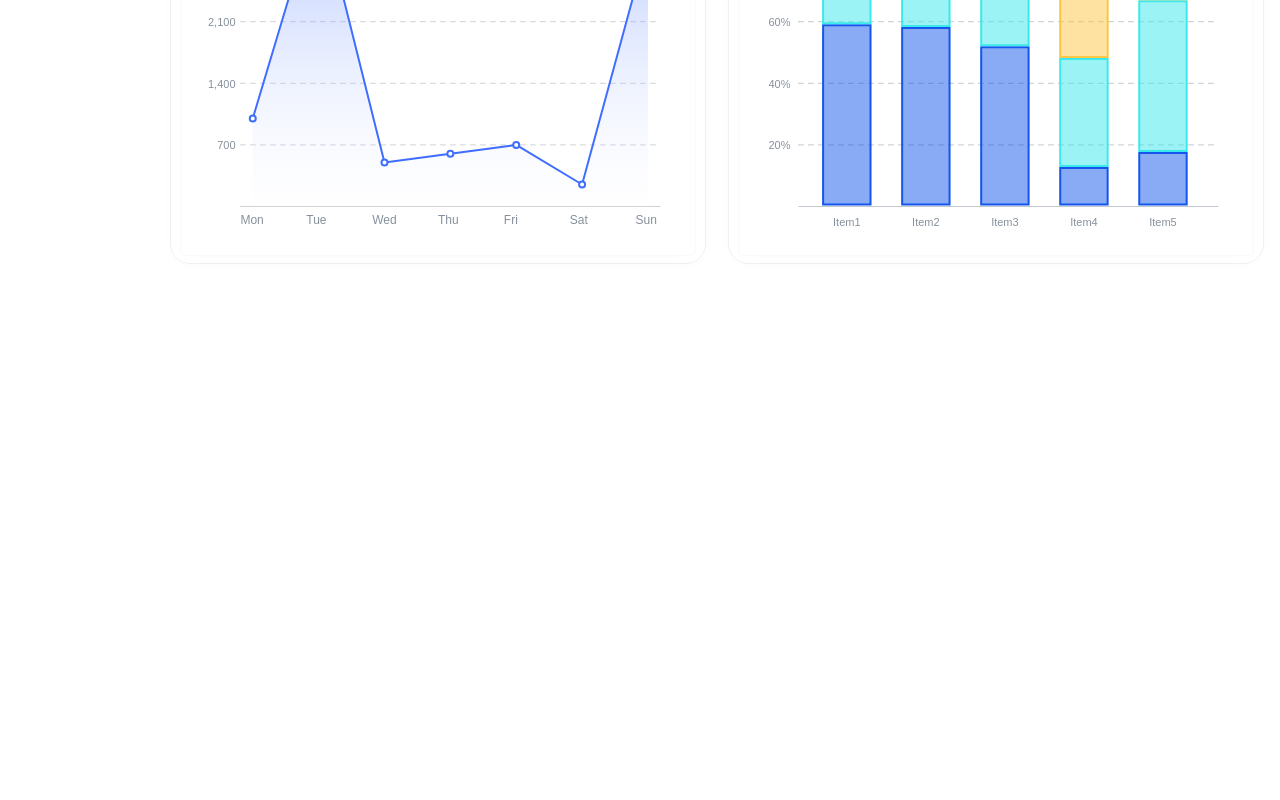
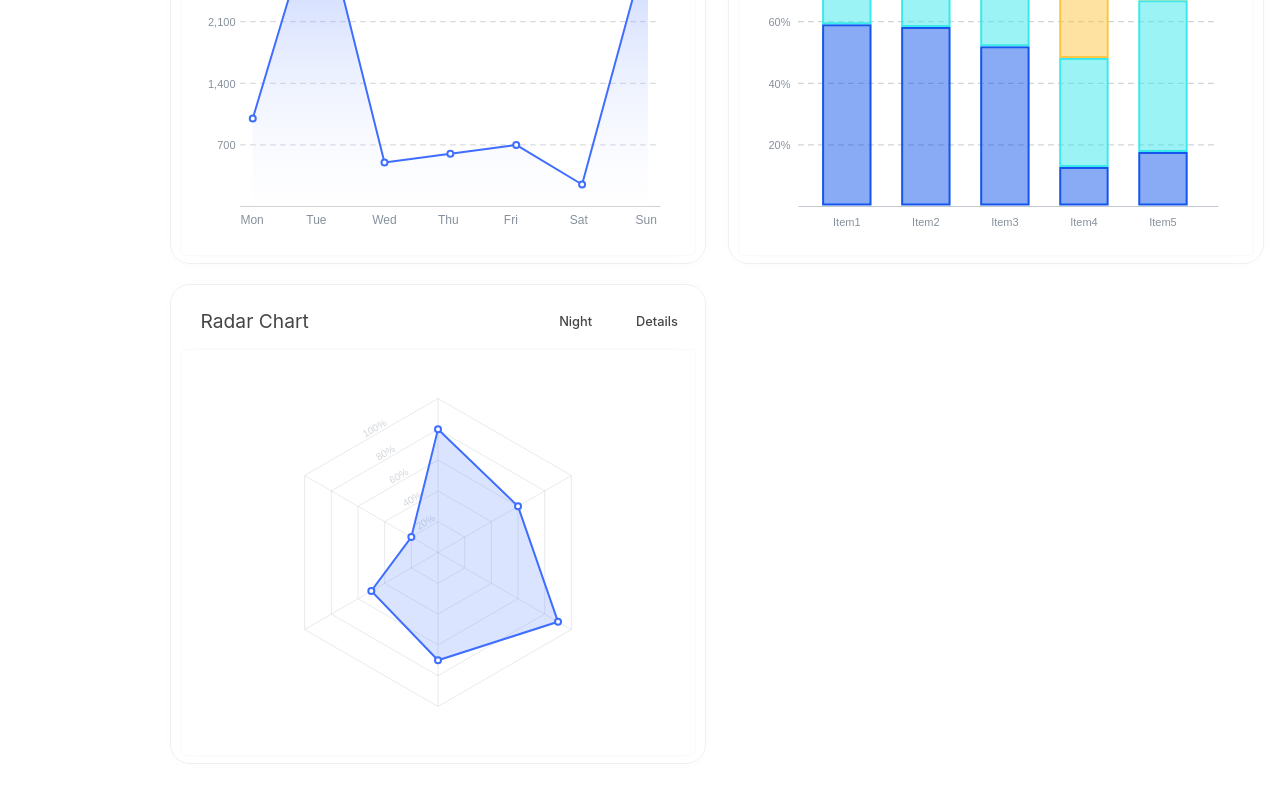
Before and after one commit to Mochalatteee/MoCharts, a Vue app: page /gallery in a window 1280 px wide. Shown: the part 1296-2096 px from the top of the page. Before the commit the page ends 1596 px from the top, so only its background shows below. Built offline with nearby package versions, Linux system fonts and the light colour scheme.

Commit message:
radar图及其动画

```diff
--- /dev/null
+++ b/src/components/radarChart.vue
@@ -0,0 +1,237 @@
+<template>
+  <div id="container" ref="container"></div>
+</template>
+
+<script>
+import { ref, onMounted, watch } from "vue";
+import Konva from "konva";
+
+export default {
+  props: {
+    size: {
+      type: Object,
+      default: () => [
+        {
+          width: 450,
+          height: 350,
+        },
+      ],
+    },
+    colors: {
+      type: String,
+      default: "#3F6EFF",
+    },
+    colorMode: {
+      type: String,
+      default: "day",
+    },
+  },
+  setup(props) {
+    const container = ref(null);
+    let stage = null;
+    let layer = null;
+
+    const ctnHeight = props.size.height;
+    const ctnWidth = props.size.width;
+    const colors = props.colors;
+
+    onMounted(() => {
+      if (!container.value) return;
+
+      stage = new Konva.Stage({
+        container: container.value,
+        width: ctnWidth,
+        height: ctnHeight,
+      });
+
+      layer = new Konva.Layer();
+      stage.add(layer);
+
+      // 假设这是你的自定义数据，包含各个属性的值
+      const data = [
+        { label: "A", value: 0.8 },
+        { label: "B", value: 0.6 },
+        { label: "C", value: 0.9 },
+        { label: "D", value: 0.7 },
+        { label: "E", value: 0.5 },
+        { label: "F", value: 0.2 },
+      ];
+
+      const radius = Math.min(ctnWidth * 0.4, ctnHeight * 0.4); // 雷达图的半径
+      const center = { x: ctnWidth / 2, y: ctnHeight / 2 }; // 雷达图的中心点坐标
+
+      // 绘制雷达图的背景网格线
+      const numSides = data.length;
+      const angle = (2 * Math.PI) / numSides;
+      const loop = 5;
+      const groupRadar = new Konva.Group();
+
+      for (let j = 0; j < loop; j++) {
+        for (let i = 0; i < numSides; i++) {
+          const line = new Konva.Line({
+            points: [
+              center.x +
+                radius * (1 - j / loop) * Math.cos(i * angle - Math.PI / 2),
+              center.y +
+                radius * (1 - j / loop) * Math.sin(i * angle - Math.PI / 2),
+              center.x +
+                radius *
+                  (1 - j / loop) *
+                  Math.cos((i + 1) * angle - Math.PI / 2),
+              center.y +
+                radius *
+                  (1 - j / loop) *
+                  Math.sin((i + 1) * angle - Math.PI / 2),
+            ],
+            stroke: "#86909C" + "60",
+            strokeWidth: 0.5,
+            // dash: [5,5]
+          });
+          layer.add(line);
+        }
+        const num = data.length - 1;
+        const x1 =
+          center.x +
+          radius * (1 - j / loop) * Math.cos(num * angle - Math.PI / 2);
+        const y1 =
+          center.y +
+          radius * (1 - j / loop) * Math.sin(num * angle - Math.PI / 2);
+        const x2 =
+          center.x +
+          radius * (1 - j / loop) * Math.cos((num + 1) * angle - Math.PI / 2);
+        const y2 =
+          center.y +
+          radius * (1 - j / loop) * Math.sin((num + 1) * angle - Math.PI / 2);
+        const centerX = (x1 + x2) / 2;
+        const centerY = (y1 + y2) / 2;
+
+        let value = Math.round(100 - (j * 100) / loop)
+          .toFixed(0)
+          .toLocaleString();
+
+        const text = new Konva.Text({
+          x: centerX - 10,
+          y: centerY - 6,
+          text: value + "%",
+          fontSize: 10,
+          fill: "#86909C" + "60",
+        });
+
+        // 计算线段的角度并设置文本的旋转角度
+        const dx = x2 - x1;
+        const dy = y2 - y1;
+        const rotate = Math.atan2(dy, dx) * (180 / Math.PI);
+        text.rotation(rotate);
+
+        layer.add(text);
+      }
+
+      for (let i = 0; i < numSides; i++) {
+        const line = new Konva.Line({
+          points: [
+            center.x,
+            center.y,
+            center.x + radius * Math.cos((i + 1) * angle - Math.PI / 2),
+            center.y + radius * Math.sin((i + 1) * angle - Math.PI / 2),
+          ],
+          stroke: "#86909C" + "60",
+          strokeWidth: 0.5,
+          // dash: [5,5]
+        });
+
+        layer.add(line);
+      }
+
+      // 绘制雷达图的数据线
+      const dataLine = new Konva.Line({
+        points: data
+          .map((point, index) => {
+            const value = point.value * radius;
+            const x = center.x + value * Math.cos(index * angle - Math.PI / 2);
+            const y = center.y + value * Math.sin(index * angle - Math.PI / 2);
+            return [x, y];
+          })
+          .flat(),
+        stroke: colors,
+        strokeWidth: 2,
+        closed: true,
+        fill: colors + "30",
+      });
+      //   layer.add(dataLine);
+      groupRadar.add(dataLine);
+
+      // 绘制雷达图的数据点
+      data.forEach((point, index) => {
+        const value = point.value * radius;
+        const x = center.x + value * Math.cos(index * angle - Math.PI / 2);
+        const y = center.y + value * Math.sin(index * angle - Math.PI / 2);
+        const circle = new Konva.Circle({
+          x: x,
+          y: y,
+          radius: 3,
+          fill: "white",
+          stroke: colors,
+          strokeWidth: 2,
+        });
+        // layer.add(circle);
+        groupRadar.add(circle);
+      });
+
+      layer.add(groupRadar);
+
+    //   const anim = new Konva.Animation((frame) => {
+    //     const elapsed = frame.time;
+
+    //     if (elapsed < 1000) {
+    //       const currentChart = (elapsed / 1000) * ctnWidth;
+    //       groupRadar.clipFunc(function (context) {
+    //         context.rect(0, 0, currentChart, ctnHeight);
+    //       });
+    //     } else {
+    //       groupRadar.clipFunc(function (context) {
+    //         context.rect(0, 0, ctnWidth, ctnHeight);
+    //       });
+    //       anim.stop();
+    //     }
+    //   });
+
+    const anim = new Konva.Animation((frame) => {
+  const elapsed = frame.time;
+
+  if (elapsed < 1000) {
+    const currentChart = (elapsed / 1000) * radius;
+    const innerRadius = 0; // 内圆半径
+    const outerRadius = currentChart; // 外圆半径
+
+    groupRadar.clipFunc(function (context) {
+      // 使用两个圆形裁剪区域
+      context.beginPath();
+      context.arc(center.x, center.y, outerRadius, 0, Math.PI * 2, true);
+      context.arc(center.x, center.y, innerRadius, 0, Math.PI * 2, true);
+      context.closePath();
+      context.clip();
+    });
+  } else {
+    const outerRadius = ctnWidth; // 完整的裁剪区域的外圆半径
+
+    groupRadar.clipFunc(function (context) {
+      // 恢复到完整的裁剪区域
+      context.beginPath();
+      context.arc(center.x, center.y, outerRadius, 0, Math.PI * 2, true);
+      context.closePath();
+      context.clip();
+    });
+    anim.stop();
+  }
+});
+
+
+      anim.start();
+
+      layer.draw();
+    });
+
+    return { container };
+  },
+};
+</script>
--- a/src/layouts/Home.vue
+++ b/src/layouts/Home.vue
@@ -18,6 +18,7 @@
         <div class="category-item" @click="setType('bar')" :class="{ 'nav-active': type === 'bar' }">Bar</div>
         <div class="category-item" @click="setType('pie')" :class="{ 'nav-active': type === 'pie' }">Pie</div>
         <div class="category-item" @click="setType('line')" :class="{ 'nav-active': type === 'line' }">Line</div>
+        <div class="category-item" @click="setType('radar')" :class="{ 'nav-active': type === 'radar' }">Radar</div>
       </div>
     </div>
 
--- a/src/layouts/gallery.vue
+++ b/src/layouts/gallery.vue
@@ -1,10 +1,6 @@
 <template>
   <div class="gallery">
-
-    <div
-      class="gallery-component-ctn"
-      v-if="type === 'all' || type === 'bar'"
-    >
+    <div class="gallery-component-ctn" v-if="type === 'all' || type === 'bar'">
       <div class="gallery-chart-ctn">
         <div class="title-box">
           <p>Bar Chart</p>
@@ -18,8 +14,16 @@
         <div ref="chartBox" class="chart-box">
           <barChart
             v-if="isSizeAvailable"
-            :data="[215, 105, 40, 50,75,300,235 ]"
-            :dataLabel="['item1','item2','item3','item4','item5','item6','item7']"
+            :data="[215, 105, 40, 50, 75, 300, 235]"
+            :dataLabel="[
+              'item1',
+              'item2',
+              'item3',
+              'item4',
+              'item5',
+              'item6',
+              'item7',
+            ]"
             :color-mode="chartColorModes['bar']"
             :colors="this.$colors"
             :size="divSize"
@@ -28,10 +32,7 @@
       </div>
     </div>
 
-    <div
-        class="gallery-component-ctn"
-        v-if="type === 'all' || type === 'pie'"
-    >
+    <div class="gallery-component-ctn" v-if="type === 'all' || type === 'pie'">
       <div class="gallery-chart-ctn">
         <div class="title-box">
           <p>Rose Chart</p>
@@ -54,10 +55,7 @@
         </div>
       </div>
     </div>
-    <div
-        class="gallery-component-ctn"
-        v-if="type === 'all' || type === 'pie'"
-    >
+    <div class="gallery-component-ctn" v-if="type === 'all' || type === 'pie'">
       <div class="gallery-chart-ctn">
         <div class="title-box">
           <p>Ring Chart</p>
@@ -81,10 +79,7 @@
       </div>
     </div>
 
-    <div
-        class="gallery-component-ctn"
-        v-if="type === 'all' || type === 'pie'"
-    >
+    <div class="gallery-component-ctn" v-if="type === 'all' || type === 'pie'">
       <div class="gallery-chart-ctn">
         <div class="title-box">
           <p>Pie Chart</p>
@@ -108,10 +103,7 @@
       </div>
     </div>
 
-    <div
-        class="gallery-component-ctn"
-        v-if="type === 'all' || type === 'line'"
-    >
+    <div class="gallery-component-ctn" v-if="type === 'all' || type === 'line'">
       <div class="gallery-chart-ctn">
         <div class="title-box">
           <p>Line Chart</p>
@@ -133,10 +125,7 @@
       </div>
     </div>
 
-    <div
-      class="gallery-component-ctn"
-      v-if="type === 'all' || type === 'bar'"
-    >
+    <div class="gallery-component-ctn" v-if="type === 'all' || type === 'bar'">
       <div class="gallery-chart-ctn">
         <div class="title-box">
           <p>Stacked Bar Chart</p>
@@ -157,8 +146,29 @@
       </div>
     </div>
 
-
-
+    <div
+      class="gallery-component-ctn"
+      v-if="type === 'all' || type === 'radar'"
+    >
+      <div class="gallery-chart-ctn">
+        <div class="title-box">
+          <p>Radar Chart</p>
+          <div class="modify-ctn">
+            <button @click="toggleColorMode('radar')">
+              {{ chartColorModes["radar"] === "day" ? "Night" : "Day" }}
+            </button>
+            <button @click="goToChart('radar')">Details</button>
+          </div>
+        </div>
+        <div ref="chartBox" class="chart-box">
+          <radarChart
+            v-if="isSizeAvailable"
+            :color-mode="chartColorModes['radar']"
+            :size="divSize"
+          ></radarChart>
+        </div>
+      </div>
+    </div>
   </div>
 </template>
 
@@ -169,6 +179,7 @@ import roseChart from "../components/roseChart.vue";
 import ringChart from "../components/ringChart.vue";
 import lineChart from "../components/lineChart.vue";
 import stackedBarChart from "../components/stackedBarChart.vue";
+import radarChart from "../components/radarChart.vue";
 import { ref, onMounted, watch } from "vue";
 
 export default {
@@ -185,6 +196,7 @@ export default {
     ringChart,
     lineChart,
     stackedBarChart,
+    radarChart,
   },
   data() {
     return {
@@ -194,7 +206,8 @@ export default {
         rose: "day",
         ring: "day",
         line: "day",
-        stackedBar: "day"
+        stackedBar: "day",
+        radar: "day",
       },
     };
   },
```
Also changed, not shown: src/components/lineChart.vue (+26 -12 lines).
